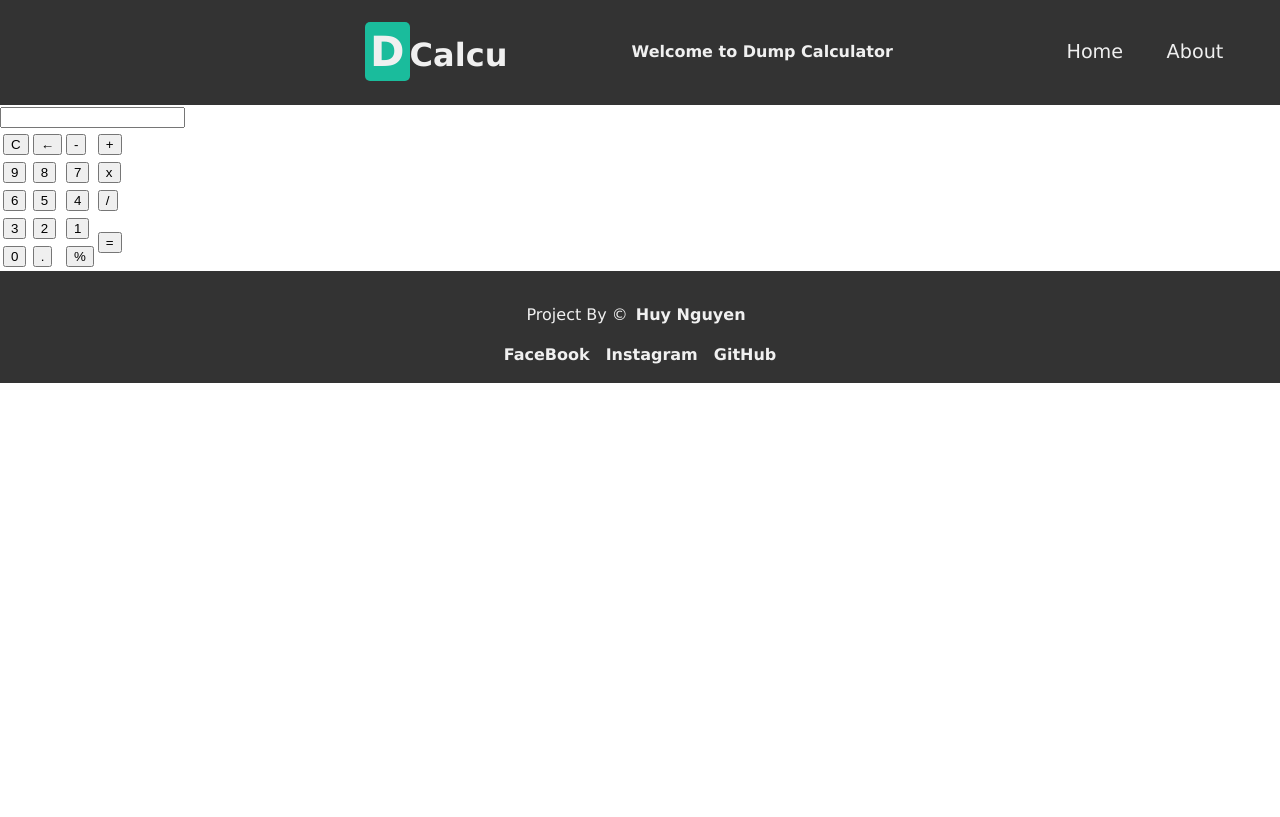
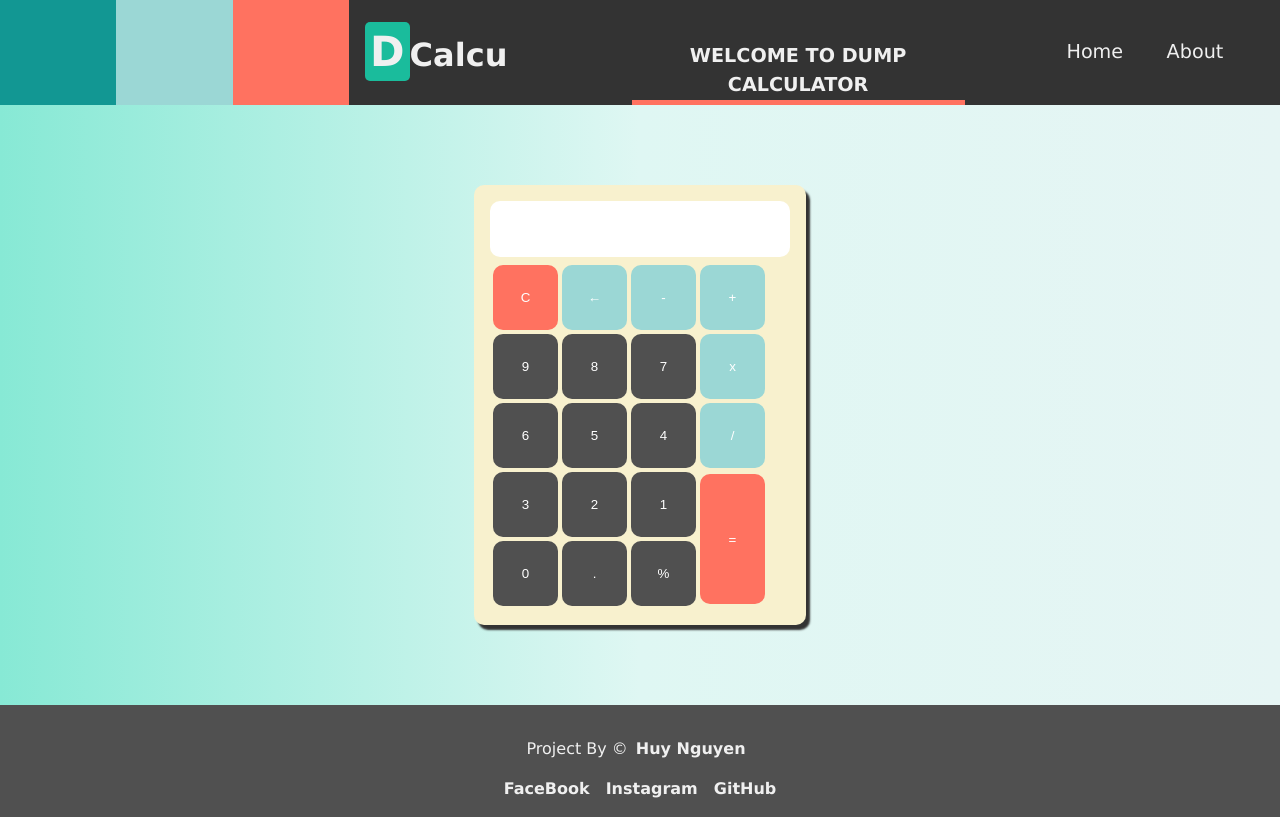
Before and after one commit to tortoise10h/Dumped-Calculator, a plain HTML site: page Dcalcu/index.html in a window 1280 px wide. Drawn offline with Linux system fonts and the light colour scheme.

Commit message:
update style.css
new css for new theme

```diff
--- a/Dcalcu/style.css
+++ b/Dcalcu/style.css
@@ -7,6 +7,7 @@ body{
     line-height:1.5;
     margin:0;
     padding:0;
+    background: linear-gradient(90deg,#87e9d5,#dff7f3,#e6f5f4);
 }
 /*Header*/
 #header-id{
@@ -19,14 +20,17 @@ body{
 #header-id .header-box{
     padding:0 1em;
 }
-#header-id .red{
-    background:rgb(168, 37, 37);
+.orange-highlight{
+    background:#ff7260;
 }
-#header-id .lightblue{
-    background:rgb(96, 185, 197);
+.lightblue-highlight{
+    background:#9bd7d5;
 }
-#header-id .gray{
-    background:rgb(168, 157, 157);
+.aqua-highlight{
+    background:#129793;
+}
+.black-highlight{
+    background:#505050;
 }
 .branding {
     padding:0 1em;
@@ -45,10 +49,15 @@ body{
     float:left;
 }
 .branding .web-title{
-    width:60%;
+    font-family: 'Lucida Sans', 'Lucida Sans Regular', 'Lucida Grande', 'Lucida Sans Unicode', Geneva, Verdana, sans-serif;
+    width:50%;
     float:left;
-    margin-top:2.5em;
+    margin-top:2.2em;
     font-weight:bold;
+    text-align:center;
+    text-transform:uppercase;
+    font-size:1.2em;
+    border-bottom:5px solid #ff7260;
 }
 .menu{
     align-self:center;
@@ -61,60 +70,58 @@ body{
     transition:0.4s ease-in-out;
 }
 .menu a:hover{
-    border-bottom:4px solid #1abc9c;
+    background:#f8f1ce;
+    border-radius:5px;
+    padding:10px 1em;
+    color:#505050;
 }
 /*Main area*/
 #main-id{
-    display:grid;
-    grid-template-columns:1fr 2fr;
+    display:flex;
+    justify-content:center;
 }
 /*calculator*/
-#calcu{
-    padding:3.2em;
-    background:#1abc9c;
-    justify-self:left;
-    margin:3px;
-    align-self:center;
+#calcu-zone{
+    padding:5em 0;
+}
+.calcu{
+    background:#f8f1ce;
+    padding:1em;
     border-radius:10px;
-    color:#fff;
-    font-weight:bold;
+    box-shadow:4px 5px 2px #333;
 }
-.input-box input[type="text"]{
+/*keyboard zone*/
+#screen{
+    margin-bottom:5px;
+}
+#screen input[type="text"]{
     width:100%;
     border:none;
     outline:none;
-    padding:0.6em 1em;
-    border-radius:5px;
-    background:#f0f0f0;
-    transition:0.4s ease-in-out;
+    padding:15px 6px;
+    background:#fff;
+    font-size:1.4em;
+    border-radius:10px;
 }
-.input-box input[type="text"]:focus{
-    background:#fff;
+.btn{
+    width:65px;
+    height:65px;
+    outline:none;
+    border:none;
+    color:#fff;
+    border-radius:10px;
+    cursor:pointer;
 }
-.result-box{
-    background:#fff;
-    color:#333;
-    height:2em;
-    border-radius:5px;
-    margin-bottom:5px;
-    text-align:center;
+
+#keyboard .stretch{
+    height:130px;
 }
-.btn-1{
-    border:none;
-    background:#f0f0f0;
-    padding:10px 10px;
-    margin:7px 3px;
-    box-shadow:0 7px #ada9a9;
-    border-radius:5px;
-    outline:none;
-}
-.btn-1:active{
-    box-shadow:0 4px #ada9a9;
-    transform:translate(0,2px);
+#keyboard .btn:active{
+    background:#eaeaea;
 }
 /*Footer*/
 #footer-id{
-    background:#333;
+    background:#505050;
     color:#f0f0f0;
     text-align:center;
     padding:1em;
@@ -127,7 +134,7 @@ body{
     transition:0.4s ease-in-out;
 }
 #footer-id a:hover{
-    background:#f0f0f0;
+    background:#f8f1ce;
     color:#333;
     border-radius:5px;
     padding:5px;
```
